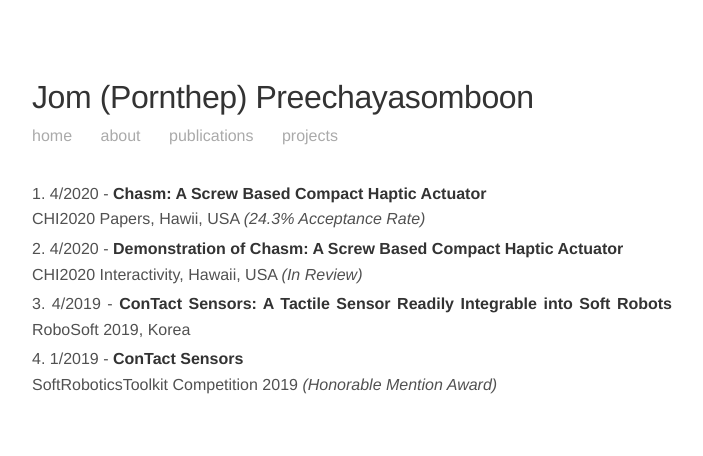
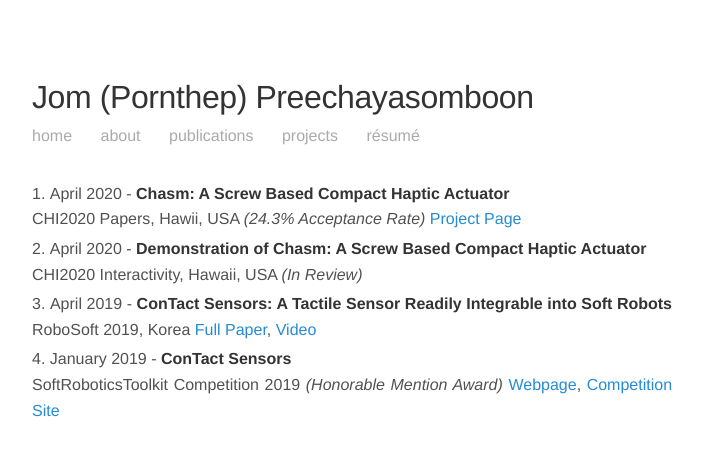
Before and after one commit to prnthp/prnthp.github.io, a Jekyll site: the page built from publications.md, in a window 1280 px wide. Shown: the top 456 px of the page, without its empty margins (288-991 px from the left). Built offline with Jekyll 4.4.1, drawn with Linux system fonts in a browser that asks for light colours.

```diff
--- a/_config.yml
+++ b/_config.yml
@@ -33,6 +33,8 @@ nav:
     href:           "/publications"
   - name:           "Projects"
     href:           "/projects"
+  - name:           "Résumé"
+    href:           "/media/Jom Resume - Fall 2020.pdf"
 
 # My own shit
 rombokas:           "//faculty.washington.edu/rombokas/"
--- a/publications.md
+++ b/publications.md
@@ -2,7 +2,7 @@
 title: Publications
 permalink: /publications/
 ---
-1. 4/2020 - [**Chasm: A Screw Based Compact Haptic Actuator**](/projects/) <br> CHI2020 Papers, Hawii, USA *(24.3% Acceptance Rate)*
-1. 4/2020 - **Demonstration of Chasm: A Screw Based Compact Haptic Actuator** <br> CHI2020 Interactivity, Hawaii, USA *(In Review)*
-1. 4/2019 - [**ConTact Sensors: A Tactile Sensor Readily Integrable into Soft Robots**](https://rombolabs.github.io/publications/preechayasomboon2019.pdf)  RoboSoft 2019, Korea
-1. 1/2019 - [**ConTact Sensors**](https://softroboticstoolkit.com/contact-sensor) <br> SoftRoboticsToolkit Competition 2019 *(Honorable Mention Award)*
+1. April 2020 - **Chasm: A Screw Based Compact Haptic Actuator** <br> CHI2020 Papers, Hawii, USA *(24.3% Acceptance Rate)* [Project Page](/projects/)
+1. April 2020 - **Demonstration of Chasm: A Screw Based Compact Haptic Actuator** <br> CHI2020 Interactivity, Hawaii, USA *(In Review)*
+1. April 2019 - **ConTact Sensors: A Tactile Sensor Readily Integrable into Soft Robots**  RoboSoft 2019, Korea [Full Paper](https://rombolabs.github.io/publications/preechayasomboon2019.pdf), [Video](https://drive.google.com/file/d/1AsIchABlllOfOb49Nzs3m35tLQZD-HJZ/view?usp=sharing)
+1. January 2019 - **ConTact Sensors** <br> SoftRoboticsToolkit Competition 2019 *(Honorable Mention Award)* [Webpage](https://softroboticstoolkit.com/contact-sensor), [Competition Site](https://softroboticstoolkit.com/competitions/2018)
```
Also changed, not shown: projects.md (+6 -4 lines), 2 other files.
